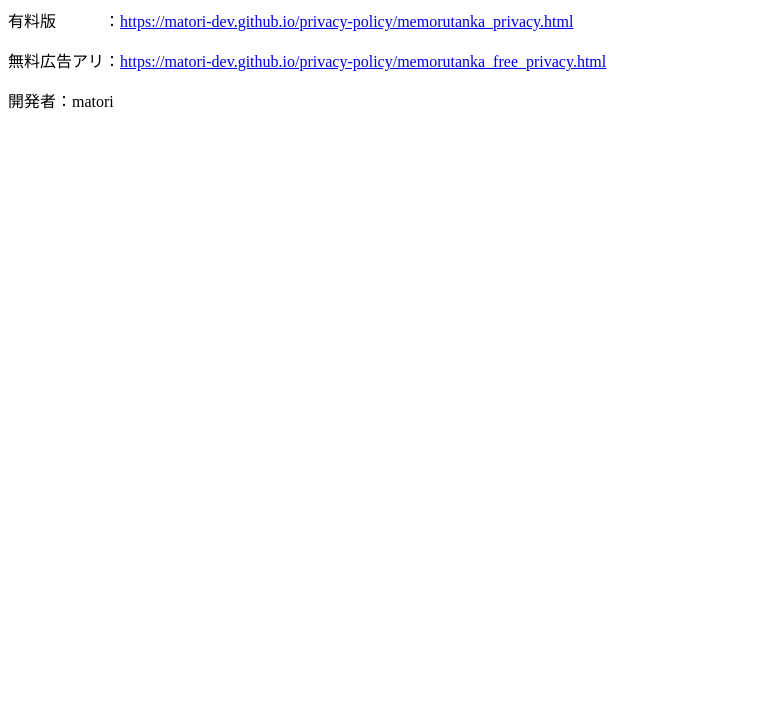
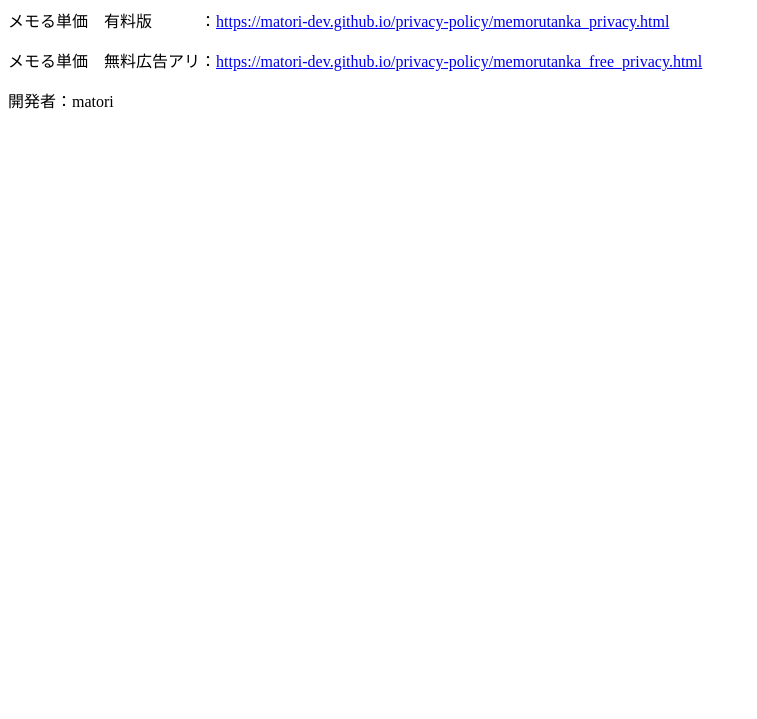
Before and after one commit to matori-dev/privacy-policy, a plain HTML site: page index.html in a window 1280 px wide. Shown: the part 81-800 px from the top of the page, without its empty margins (0-757 px from the left). Drawn offline with Linux system fonts and the light colour scheme.

Commit message:
Update index.html
テキスト修正

```diff
--- a/index.html
+++ b/index.html
@@ -2,12 +2,12 @@
 <html>
 <head>
 <meta charset="UTF-8">
-<title>メモる単価 プライバシーポリシー</title>
+<title>プライバシーポリシー</title>
 </head>
 <body>
 <h1>プライバシーポリシー</h1>
-<p>有料版　　　：<a href="https://matori-dev.github.io/privacy-policy/memorutanka_privacy.html">https://matori-dev.github.io/privacy-policy/memorutanka_privacy.html</a></p>
-<p>無料広告アリ：<a href="https://matori-dev.github.io/privacy-policy/memorutanka_free_privacy.html">https://matori-dev.github.io/privacy-policy/memorutanka_free_privacy.html</a></p>
+<p>メモる単価　有料版　　　：<a href="https://matori-dev.github.io/privacy-policy/memorutanka_privacy.html">https://matori-dev.github.io/privacy-policy/memorutanka_privacy.html</a></p>
+<p>メモる単価　無料広告アリ：<a href="https://matori-dev.github.io/privacy-policy/memorutanka_free_privacy.html">https://matori-dev.github.io/privacy-policy/memorutanka_free_privacy.html</a></p>
 <p>開発者：matori</p>
 </body>
 </html>
```
